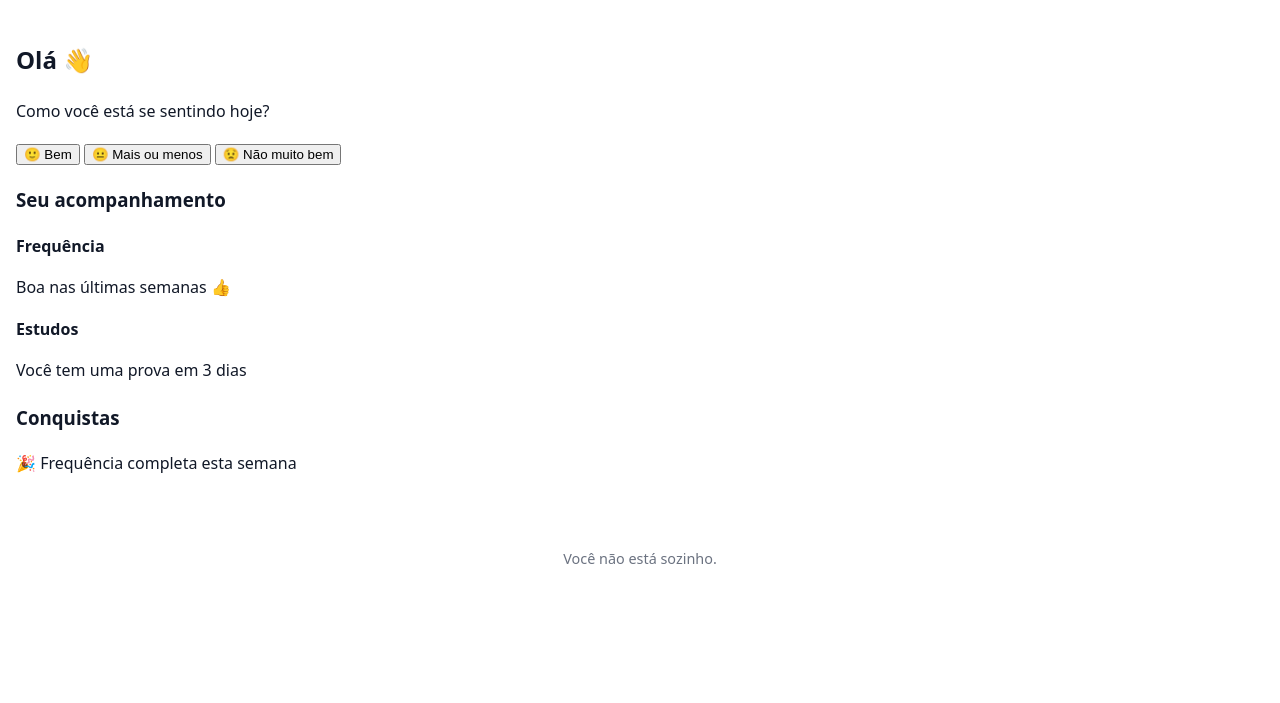
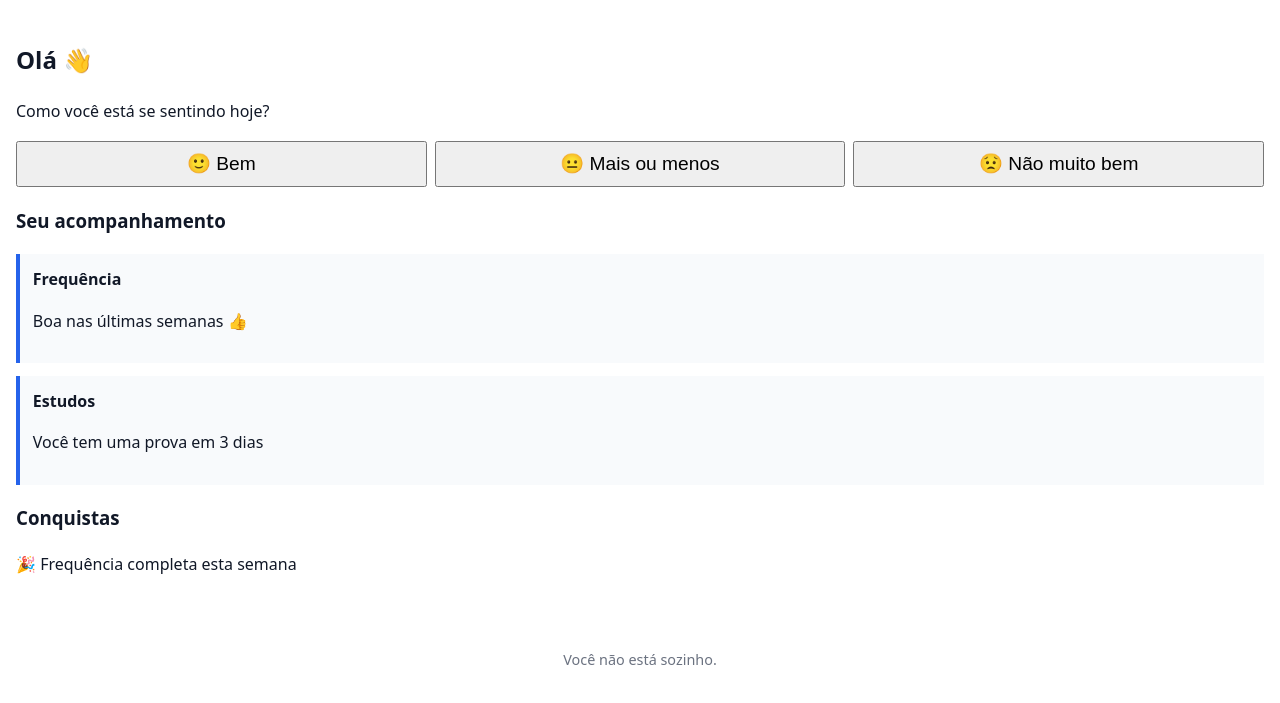
Before and after one commit to JoaoClaudiano/fica, a plain HTML site: page public/views/student/dashboard.html in a window 1280 px wide. Shown: the part 71-774 px from the top of the page. Drawn offline with Linux system fonts and the light colour scheme.

Commit message:
Atualizar o base.css

```diff
--- a/public/styles/base.css
+++ b/public/styles/base.css
@@ -106,3 +106,21 @@ main {
 .login-card:focus {
   outline: 3px solid #f59e0b;
 }
+.wellbeing-buttons {
+  display: flex;
+  gap: 0.5rem;
+  margin: 1rem 0;
+}
+
+.wellbeing-buttons button {
+  flex: 1;
+  padding: 0.6rem;
+  font-size: 1.2rem;
+}
+
+.status-card {
+  border-left: 4px solid var(--primary);
+  padding: 0.8rem;
+  margin: 0.8rem 0;
+  background: #f8fafc;
+}
```
